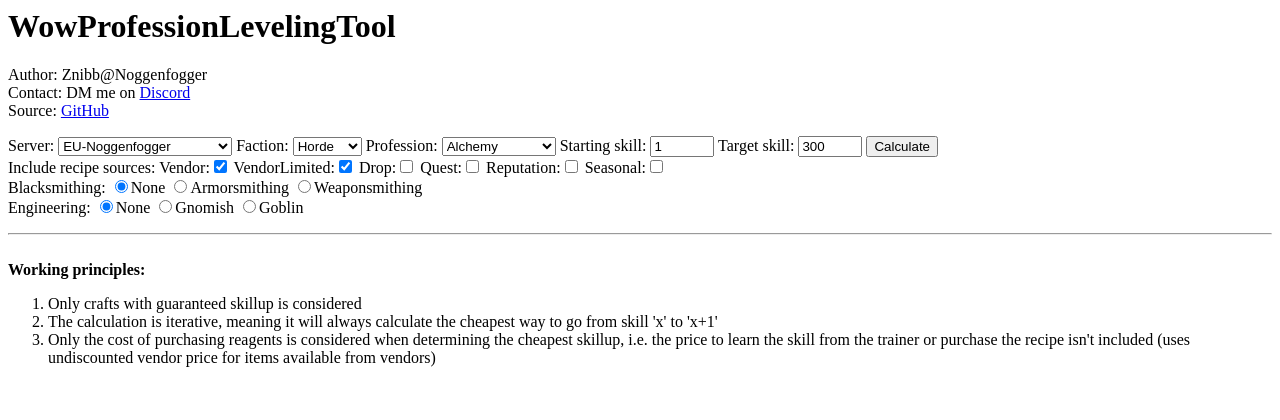
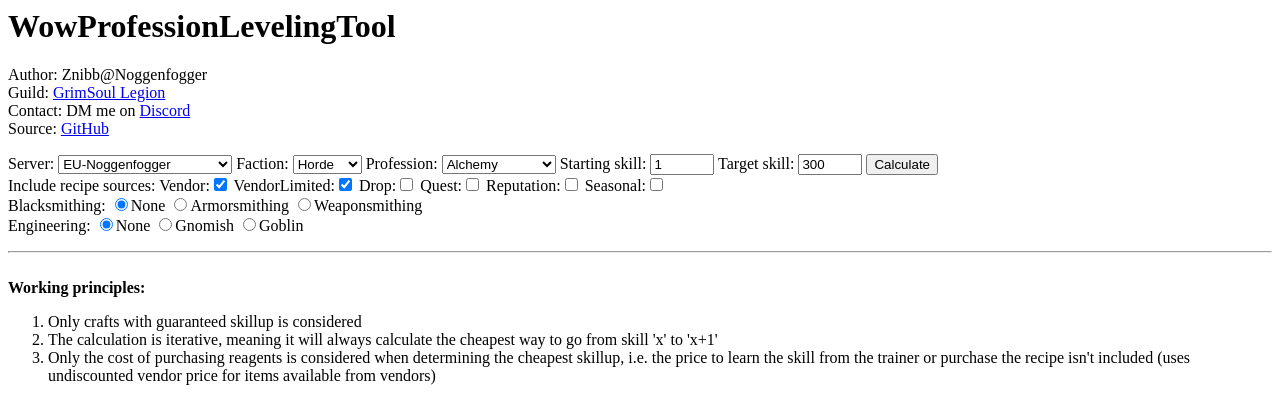
Before and after one commit to znibb/WowProfessionLevelingTool, a Flask app: page / in a window 1280 px wide. Shown: the top 420 px of the page. Run offline with Flask 2, Linux system fonts and the light colour scheme.

Commit message:
Added link to guild website

```diff
--- a/app/templates/base.html
+++ b/app/templates/base.html
@@ -6,6 +6,7 @@
         <h1>{{ title.long }}</h1>
         <p>
         Author: {{ author.username }}@{{ author.server }}<br>
+        Guild: <a href="https://grimsoul.net">GrimSoul Legion</a><br>
         Contact: DM me on <a href={{ author.discord }}>Discord</a><br>
         Source: <a href={{ title.source }}>GitHub</a>
         </p>
```
